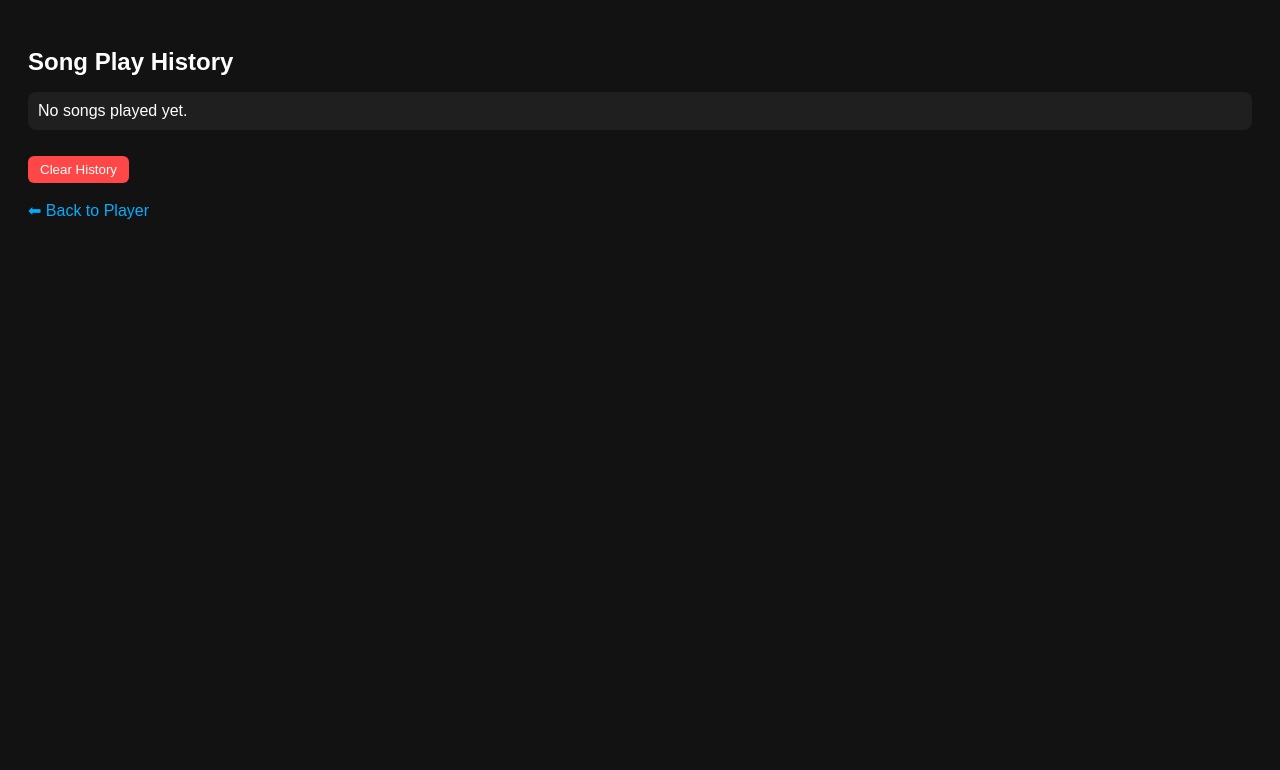
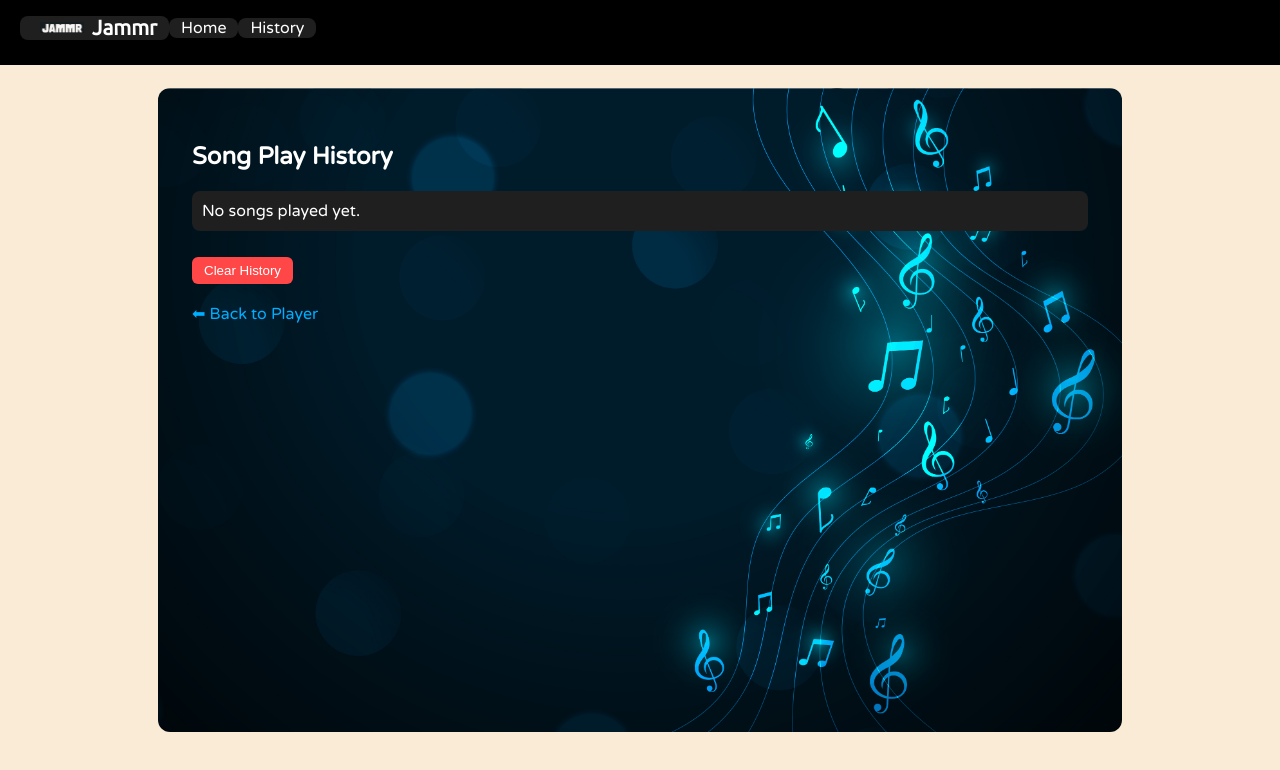
Before and after one commit to palakprakashh13/Spotijy-Clone, a plain HTML site: page history.html in a window 1280 px wide. Drawn offline with Linux system fonts and the light colour scheme.

Commit message:
added channel name

```diff
--- a/history.html
+++ b/history.html
@@ -4,33 +4,83 @@
 <head>
   <meta charset="UTF-8">
   <title>Jammr | History</title>
+  <link href="https://fonts.googleapis.com/css2?family=Varela+Round&display=swap" rel="stylesheet">
+  <link href="https://fonts.googleapis.com/css2?family=Ubuntu&display=swap" rel="stylesheet">
   <style>
     body {
-            font-family: Arial, sans-serif;
-            background-color: #121212;
+      margin: 0;
+      padding: 0;
+      font-family: 'Varela Round', sans-serif;
+      background-color: antiquewhite;
+    }
+
+    nav ul {
+      display: flex;
+      align-items: center;
+      list-style-type: none;
+      height: 65px;
+      background-color: black;
       color: white;
-            padding: 20px;
+      padding: 0 20px;
+      margin: 0;
     }
+
+    nav ul li {
+      padding: 0 12px;
+    }
+
+    .brand {
+      display: flex;
+      align-items: center;
+      font-weight: bolder;
+      font-size: 1.3rem;
+      font-family: 'Ubuntu', sans-serif;
+    }
+
+    .brand img {
+      width: 44px;
+      padding: 0 8px;
+    }
+
+    .container {
+      min-height: 72vh;
+      background-color: black;
+      color: white;
+      display: block;
+      margin: 23px auto;
+      width: 70%;
+      border-radius: 12px;
+      padding: 34px;
+      background-image: url('bg.jpg');
+      background-size: cover;
+      background-position: center;
+    }
+
     h2 {
-            margin-bottom: 10px;
+      margin-bottom: 20px;
     }
+
     ul {
       list-style-type: none;
       padding: 0;
     }
+
     li {
       background: #1f1f1f;
       margin-bottom: 10px;
       padding: 10px;
       border-radius: 8px;
     }
+
     a {
       color: #00aeff;
       text-decoration: none;
     }
+
     a:hover {
       text-decoration: underline;
     }
+
     .clear-btn {
       margin-top: 10px;
       padding: 6px 12px;
@@ -43,11 +93,21 @@
   </style>
 </head>
 <body>
+  <nav>
+    <ul>
+      <li class="brand"><img src="logo.png" alt="Jammr"> Jammr</li>
+      <li><a href="index.html" style="color:white;">Home</a></li>
+      <li><a href="history.html" style="color:white;">History</a></li>
+    </ul>
+  </nav>
+
+  <div class="container">
     <h2>Song Play History</h2>
     <ul id="historyList"></ul>
     <button class="clear-btn" onclick="clearHistory()">Clear History</button>
     <br><br>
     <a href="index.html">⬅ Back to Player</a>
+  </div>
 
   <script>
     function displayHistory() {
```
Also changed, not shown: about.html (+33 -0 lines), index.html (+9 -11 lines). Lines whose indentation alone changed are shown as unchanged.
